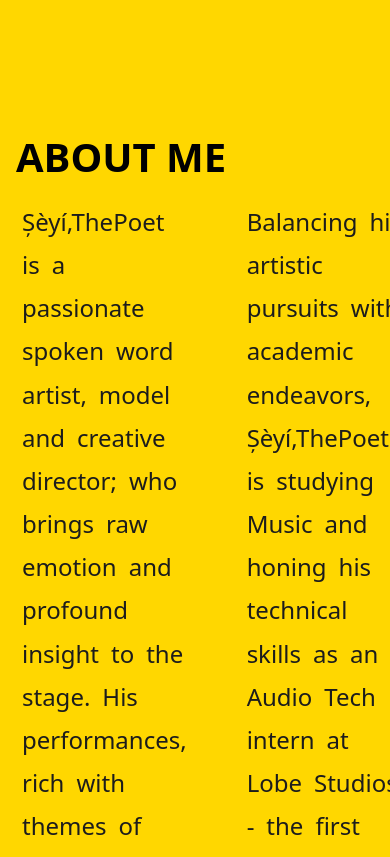
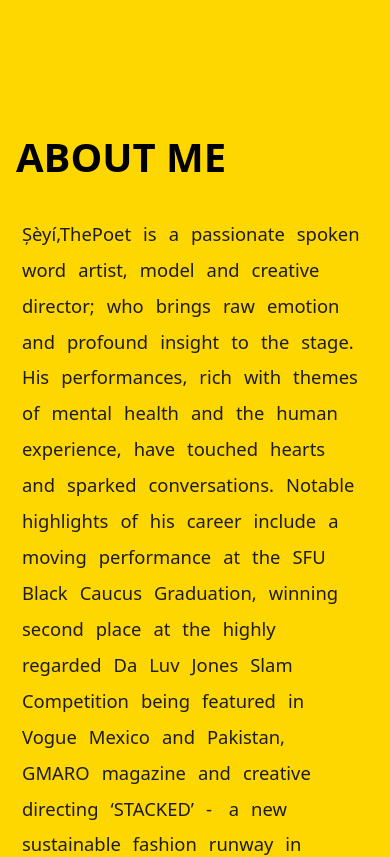
Before and after one commit to Akinloluwa-Adedijo/seyi-the-poet-website, a React (Vite) app: page / in a window 390 px wide. Shown: the part 980-1837 px from the top of the page. Built offline with nearby package versions, Linux system fonts and the light colour scheme; a web font is replaced by a local one.

Commit message:
style changes

```diff
--- a/src/components/Publications/Publications.jsx
+++ b/src/components/Publications/Publications.jsx
@@ -1,5 +1,5 @@
 import React, { useRef, useState } from "react";
-import { animate, motion, useInView } from "framer-motion";
+import { motion, useInView } from "framer-motion";
 import "./publications.css";
 
 const publications = [
--- a/src/components/Publications/publications.css
+++ b/src/components/Publications/publications.css
@@ -23,11 +23,6 @@
 
 .publication {
   cursor: pointer;
-  /* width: 100%;
-  display: flex;
-  flex-direction: column;
-  justify-content: center;
-  align-items: center; */
 }
 
 .publication a {
@@ -38,7 +33,7 @@
 
 .pub {
   display: flex;
-  flex-direction: row;
+  /* flex-direction: row; */
   justify-content: center;
   align-items: center;
   padding-top: 1rem;
--- a/src/components/Shoots/shootImage.css
+++ b/src/components/Shoots/shootImage.css
@@ -3,7 +3,6 @@
 }
 
 .shootImage {
-  /* height: 100vh; */
   margin-bottom: 100px;
   margin-top: 100px;
 }
@@ -24,8 +23,10 @@
 .shootImage-title {
   position: absolute;
   bottom: 1rem;
+  right: 1rem;
 }
 
 .shootImage-back {
   position: absolute;
+  text-transform: uppercase;
 }
--- a/src/components/Shoots/shoots.css
+++ b/src/components/Shoots/shoots.css
@@ -7,10 +7,9 @@
   display: flex;
   flex-wrap: wrap;
   align-items: center;
-  justify-content: center;
+  justify-content: space-between;
 
-  gap: 10rem;
-  /* overflow: hidden; */
+  gap: 5rem;
 }
 
 .shot {
--- a/src/pages/Home/Home.jsx
+++ b/src/pages/Home/Home.jsx
@@ -63,7 +63,7 @@ const ParagraphText = ({ data }) => {
   );
 };
 const About = () => {
-  const aboutText1 = useRef(null);
+  const aboutText1 = useRef();
   const isInView1 = useInView(aboutText1);
 
   const about1 =
--- a/src/pages/Home/home.css
+++ b/src/pages/Home/home.css
@@ -11,9 +11,9 @@
 .landing-page {
   height: 120vh;
   display: flex;
-  align-items: center;
-  justify-content: space-between;
-  flex-wrap: wrap;
+  flex-direction: column;
+  align-items: start;
+  justify-content: center;
   margin-top: 75px;
 }
 
@@ -40,9 +40,9 @@
 /* About Me */
 .about-me {
   display: flex;
-  justify-content: space-between;
-  flex-wrap: wrap;
-  gap: 1rem;
+  align-items: start;
+  flex-direction: column;
+  gap: 2rem;
 }
 
 .about-title h2 {
@@ -53,11 +53,16 @@
 
 .about-body {
   display: flex;
-  /* flex-direction: column; */
-  /* flex-wrap: wrap; */
-  gap: 3rem;
+  width: 100%;
+  flex-wrap: wrap;
+  justify-content: space-between;
+  gap: 2rem;
   position: relative;
-  /* max-width: 1200px; */
+}
+
+.about-body div {
+  max-width: 350px;
+  min-width: 300px;
 }
 
 .about-body p {
@@ -81,8 +86,11 @@
 }
 
 @media screen and (max-width: 600px) {
+  .about-body {
+    flex-direction: column;
+  }
   .about-body p {
-    font-size: 1.5rem;
+    font-size: 1.15rem;
   }
 
   .landing-page {
--- a/src/pages/Music-Reviews/MusicReviews.jsx
+++ b/src/pages/Music-Reviews/MusicReviews.jsx
@@ -10,7 +10,7 @@ const reviews = [
     released: "2024",
     details: [
       {
-        src: "/src/assets/review_images/review-1.jpg",
+        src: "/src/assets/review_images/review-1.webp",
         p1: "Rema has returned with an album that not only cements his place at the top of the new wave of Afrobeats artists but also showcases his unique artistry and bold creativity. From the outset, Rema’s mission is to demonstrate his dominance and versatility within the genre.",
         p2: "The album kicks off with an intensity that is hard to ignore. Rema bursts out of the gates with the energy of a sprinter, setting a pace that is relentless, only easing up near the very end. His choice of beats is as polarizing as it is innovative, with tracks that weave between ethereal vocal deliveries and sharply crafted songwriting. Rema doesn’t just want to be heard—he demands it, asserting his presence as if to say, “I am HIM.” The confidence is palpable and unapologetic.",
         p3: "On the track 'Hehehehe,', Rema repeats with conviction that he 'isn’t going to take it on his hater,' a statement that feels both like a mantra and a warning. Following this, 'Yayo' showcases Rema’s vocal agility and his ability to find unique rhythmic pockets within the music. Here, he boasts of his success—money, hits, women, and cars—delivering each line with a flair that’s almost theatrical.",
@@ -61,11 +61,12 @@ const Review = ({ review, isActive, setActiveProject, index }) => {
   const [hoverActive, setHoverActive] = useState(false);
 
   return (
-    <div className="review" onClick={() => setActiveProject(index)}>
+    <div className="review">
       <div
         className="review-sub-headings"
         onMouseEnter={() => setHoverActive(true)}
         onMouseLeave={() => setHoverActive(false)}
+        onClick={() => setActiveProject(index)}
       >
         <motion.div
           className="sub-headings-hover"
@@ -100,6 +101,7 @@ const Review = ({ review, isActive, setActiveProject, index }) => {
             <p>{review.details[0].p7}</p>
             <p>{review.details[0].p8}</p>
             <p>{review.details[0].p9}</p>
+            <p style={{ fontWeight: "bold" }}>{review.details[0].conclusion}</p>
           </div>
         </motion.div>
       )}
@@ -132,6 +134,7 @@ const MusicReviews = () => {
         {reviews.map((review, index) => {
           return (
             <Review
+              key={index}
               index={review.id}
               review={review}
               isActive={active}
--- a/src/pages/Music-Reviews/musicReviews.css
+++ b/src/pages/Music-Reviews/musicReviews.css
@@ -4,7 +4,6 @@
 
 .review-content {
   display: flex;
-  align-items: start;
   flex-direction: column;
   padding-top: 100px;
   margin-bottom: 50rem;
@@ -71,7 +70,7 @@
 
 .review-image {
   width: 50%;
-  max-width: 500px;
+  max-width: 300px;
 }
 
 .sub-headings-hover {
@@ -88,6 +87,7 @@
 .review-sub-headings {
   position: relative;
   overflow: hidden;
+  cursor: pointer;
 }
 
 .review-image img {
@@ -105,14 +105,13 @@
   max-width: 1200px;
   display: flex;
   flex-direction: column;
-  gap: 3.125rem;
+  gap: 2rem;
 }
 
 .review-text p {
   text-align: left;
   font-size: 1.25rem;
   font-weight: 500;
-  line-height: 1.3;
 }
 
 @media screen and (max-width: 600px) {
@@ -125,6 +124,6 @@
 
   .review-text p {
     text-align: left;
-    font-size: 1.25rem;
+    font-size: 1.05rem;
   }
 }
--- a/src/pages/Music/Music.jsx
+++ b/src/pages/Music/Music.jsx
@@ -1,7 +1,6 @@
-import { useRef } from "react";
 import Transition from "../../components/Transition/Transition";
 import "./music.css";
-import { delay, motion, useInView } from "framer-motion";
+import { motion } from "framer-motion";
 const musicImages = [
   { src: "/src/assets/music_images/fwut-1.webp" },
   { src: "/src/assets/music_images/fwut-2.webp" },
@@ -31,12 +30,7 @@ const Song = ({ link }) => {
 const Music = () => {
   return (
     <div className="music-container">
-      <motion.div
-        className="music-content"
-        variants={landingVariants}
-        animate="visible"
-        initial="hidden"
-      >
+      <div className="music-content">
         <Song
           link={
             "https://open.spotify.com/embed/track/68Q0kZw1M7tQ2oru8IfpSq?utm_source=generator"
@@ -45,9 +39,20 @@ const Music = () => {
 
         {musicImages.map((img, index) => {
           return (
-            <div key={index} className="music-images">
-              <img key={index} src={img.src} alt="Album promotional work" />
-            </div>
+            <motion.div
+              variants={landingVariants}
+              animate="visible"
+              initial="hidden"
+              key={index}
+              className="music-images"
+            >
+              <motion.img
+                key={index}
+                src={img.src}
+                whileHover={{ scale: 1.05 }}
+                alt="Album promotional work"
+              />
+            </motion.div>
           );
         })}
 
@@ -56,7 +61,7 @@ const Music = () => {
             "https://open.spotify.com/embed/album/3gzRWptuhXr2sKnpxrMEWN?utm_source=generator"
           }
         />
-      </motion.div>
+      </div>
     </div>
   );
 };
--- a/src/pages/Music/music.css
+++ b/src/pages/Music/music.css
@@ -9,10 +9,10 @@
   margin-bottom: 100px;
   padding: 1rem;
   display: flex;
-  flex-direction: column;
-  align-items: center;
-  justify-content: center;
-  gap: 5rem;
+  flex-wrap: wrap;
+  align-items: start;
+  justify-content: space-evenly;
+  gap: 10rem;
 }
 
 .song iframe {
@@ -23,6 +23,7 @@
 .music-images {
   max-width: 500px;
   min-width: 320px;
+  overflow: hidden;
 }
 
 .music-images img {
```
Also changed, not shown: src/assets/review_images/review-1.jpg (deleted), src/assets/review_images/review-1.webp (added).
